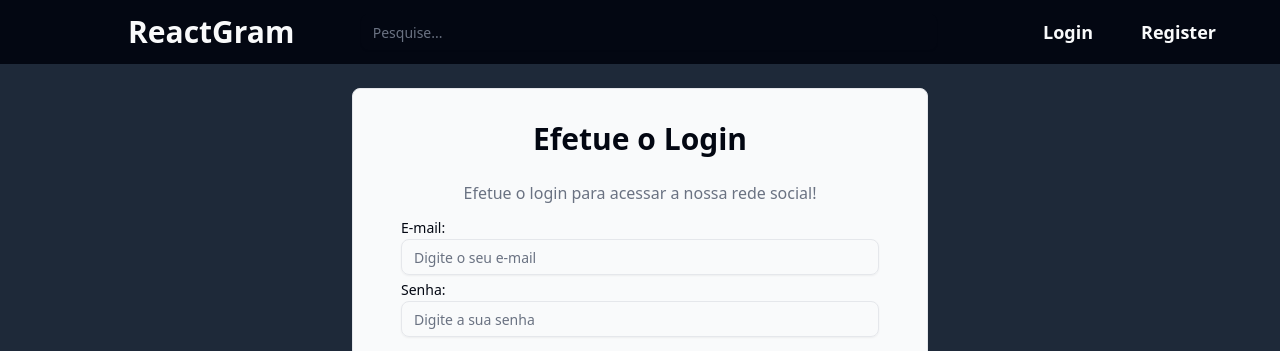
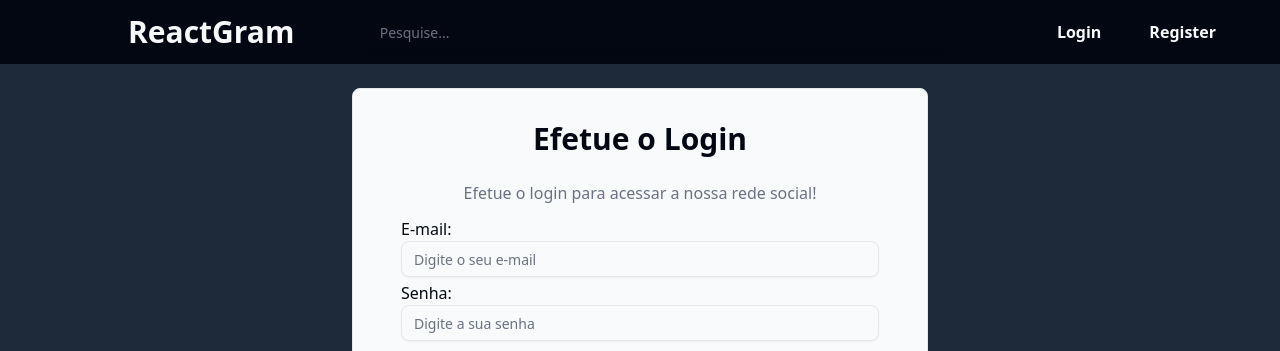
Before and after one commit to capela-joao/project-reactgram, a Next.js app: page /login in a window 1280 px wide. Shown: the top 351 px of the page. Built offline with nearby package versions, Linux system fonts and the light colour scheme.

Commit message:
Pequenos ajustes na estrutura de pastas e alteração na fonte do component label.

```diff
--- a/src/app/(public)/login/page.tsx
+++ b/src/app/(public)/login/page.tsx
@@ -1,5 +1,5 @@
 import React from 'react';
-import SignIn from '@/components/signIn/SignIn';
+import SignIn from '@/components/auth/SignIn';
 const Login = () => {
   return (
     <div className="flex w-full justify-center items-center mt-6">
--- a/src/app/(public)/register/page.tsx
+++ b/src/app/(public)/register/page.tsx
@@ -1,5 +1,5 @@
 import React from 'react';
-import SignUp from '@/components/signUp/SignUp';
+import SignUp from '@/components/auth/SignUp';
 
 const Register = () => {
   return (
--- a/src/components/signIn/SignIn.tsx
+++ b/src/components/auth/SignIn.tsx
@@ -1,6 +1,5 @@
 'use client';
 
-import React, { useState } from 'react';
 import { useForm } from 'react-hook-form';
 import { zodResolver } from '@hookform/resolvers/zod';
 import Link from 'next/link';
@@ -20,8 +19,8 @@
     mode: 'onChange',
   });
 
-  const handleSubmitLogin = async (e: React.FormEvent) => {
-    e.preventDefault();
+  const handleSubmitLogin = async (data: LoginData) => {
+    console.log(data);
   };
   return (
     <div className="flex flex-col w-full bg-gray-50 border max-w-xl rounded-md p-6 justify-center items-center">
@@ -36,7 +35,7 @@
       </div>
 
       <form
-        onSubmit={handleSubmitLogin}
+        onSubmit={handleSubmit(handleSubmitLogin)}
         className="w-full p-4 px-6 text-gray-950 flex flex-col gap-2"
       >
         <div className="flex flex-col gap-1">
--- a/src/components/ui/label.tsx
+++ b/src/components/ui/label.tsx
@@ -13,7 +13,7 @@
     <LabelPrimitive.Root
       data-slot="label"
       className={cn(
-        'flex items-center gap-2 text-sm leading-none font-medium select-none group-data-[disabled=true]:pointer-events-none group-data-[disabled=true]:opacity-50 peer-disabled:cursor-not-allowed peer-disabled:opacity-50',
+        'flex items-center gap-2 text-base leading-none font-medium select-none group-data-[disabled=true]:pointer-events-none group-data-[disabled=true]:opacity-50 peer-disabled:cursor-not-allowed peer-disabled:opacity-50',
         className
       )}
       {...props}
--- a/src/components/ui/navbar.tsx
+++ b/src/components/ui/navbar.tsx
@@ -18,12 +18,18 @@
       </div>
       <div className="flex gap-4 px-6 items-center">
         <Link href="/login">
-          <Button variant="ghost" className="cursor-pointer text-lg font-bold">
+          <Button
+            variant="ghost"
+            className="cursor-pointer text-base font-semibold"
+          >
             Login
           </Button>
         </Link>
         <Link href="/register">
-          <Button variant="ghost" className="cursor-pointer text-lg font-bold">
+          <Button
+            variant="ghost"
+            className="cursor-pointer text-base font-semibold"
+          >
             Register
           </Button>
         </Link>
```
Also changed, not shown: src/components/auth/SignUp.tsx (renamed from src/components/signUp/SignUp.tsx).
